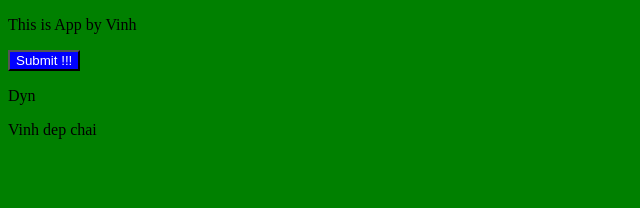
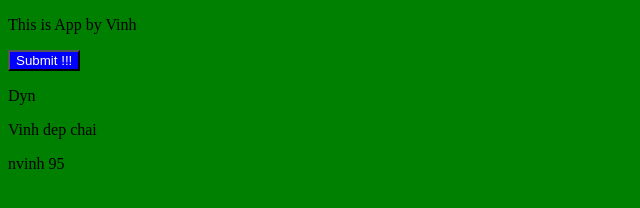
Before and after one commit to ngocvinhdn99/git-tutorial-holetex, a plain HTML site: page index.html in a window 1280 px wide. Shown: the full height of the page, 0-640 px from the left. Drawn offline with Linux system fonts and the light colour scheme.

Commit message:
Update index.html

```diff
--- a/index.html
+++ b/index.html
@@ -13,5 +13,6 @@
     <button>Submit !!!</button>
     <p>Dyn</p>
     <p>Vinh dep chai</p>
+    <p>nvinh 95</p>
 </body>
 </html>
```
